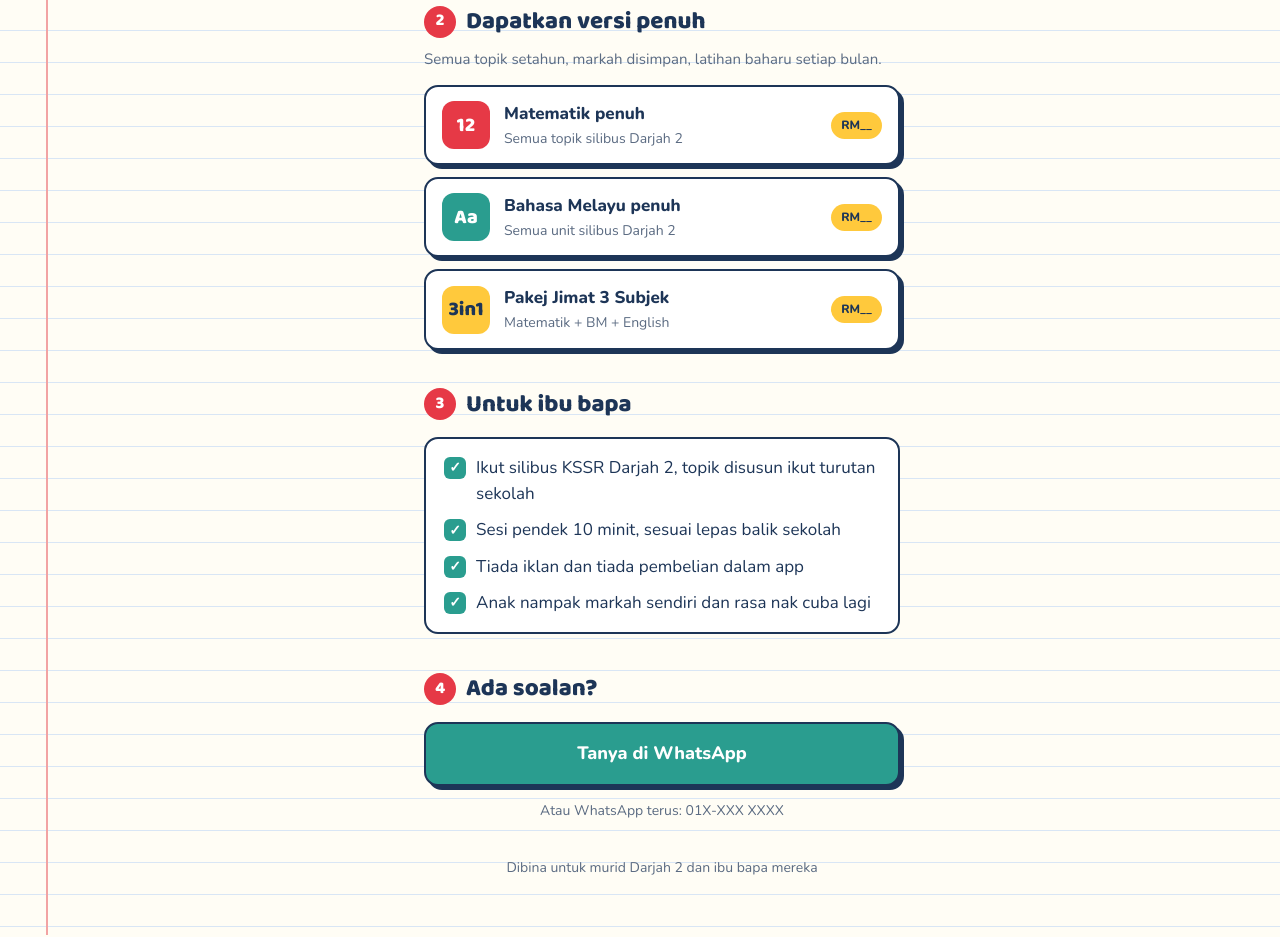
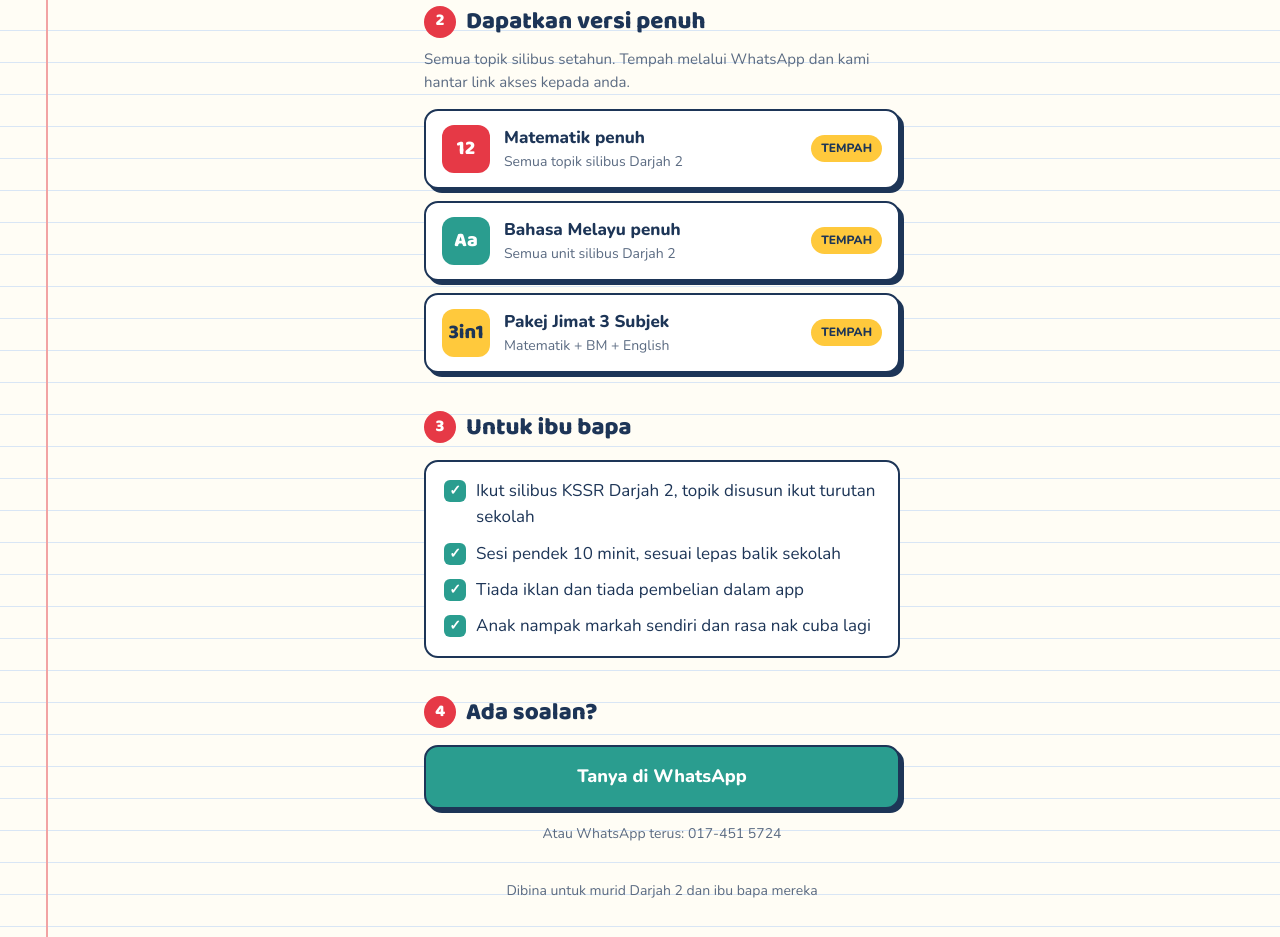
Before and after one commit to zulhilmirahim/sudut-belajar, a plain HTML site: page index.html in a window 1280 px wide. Shown: the part 705-1642 px from the top of the page. Drawn offline with nearby package versions, Linux system fonts and the light colour scheme.

Commit message:
Add files via upload

```diff
--- a/index.html
+++ b/index.html
@@ -121,22 +121,22 @@ footer{color:var(--muted);font-size:14px;text-align:center}
 
   <section aria-labelledby="h-penuh">
     <h2 id="h-penuh"><span class="num">2</span>Dapatkan versi penuh</h2>
-    <p class="sub">Semua topik setahun, markah disimpan, latihan baharu setiap bulan.</p>
+    <p class="sub">Semua topik silibus setahun. Tempah melalui WhatsApp dan kami hantar link akses kepada anda.</p>
     <div class="cards">
-      <a class="card" href="#">
+      <a class="card" href="https://wa.me/60174515724?text=Salam%2C%20saya%20nak%20tempah%20Matematik%20Darjah%202%20versi%20penuh.">
         <span class="icon i-mt">12</span>
         <span class="txt"><strong>Matematik penuh</strong><span>Semua topik silibus Darjah 2</span></span>
-        <span class="pill p-buy">RM__</span>
+        <span class="pill p-buy">TEMPAH</span>
       </a>
-      <a class="card" href="#">
+      <a class="card" href="https://wa.me/60174515724?text=Salam%2C%20saya%20nak%20tempah%20Bahasa%20Melayu%20Darjah%202%20versi%20penuh.">
         <span class="icon i-bm">Aa</span>
         <span class="txt"><strong>Bahasa Melayu penuh</strong><span>Semua unit silibus Darjah 2</span></span>
-        <span class="pill p-buy">RM__</span>
+        <span class="pill p-buy">TEMPAH</span>
       </a>
-      <a class="card" href="#">
+      <a class="card" href="https://wa.me/60174515724?text=Salam%2C%20saya%20nak%20tempah%20Pakej%20Jimat%203%20Subjek%20Darjah%202.">
         <span class="icon i-all">3in1</span>
         <span class="txt"><strong>Pakej Jimat 3 Subjek</strong><span>Matematik + BM + English</span></span>
-        <span class="pill p-buy">RM__</span>
+        <span class="pill p-buy">TEMPAH</span>
       </a>
     </div>
   </section>
@@ -155,8 +155,8 @@ footer{color:var(--muted);font-size:14px;text-align:center}
 
   <section aria-labelledby="h-hubungi">
     <h2 id="h-hubungi"><span class="num">4</span>Ada soalan?</h2>
-    <a class="wa" href="https://wa.me/60000000000">Tanya di WhatsApp</a>
-    <p class="wa-note">Atau WhatsApp terus: 01X-XXX XXXX</p>
+    <a class="wa" href="https://wa.me/60174515724">Tanya di WhatsApp</a>
+    <p class="wa-note">Atau WhatsApp terus: 017-451 5724</p>
   </section>
 
   <footer>Dibina untuk murid Darjah 2 dan ibu bapa mereka</footer>
```
